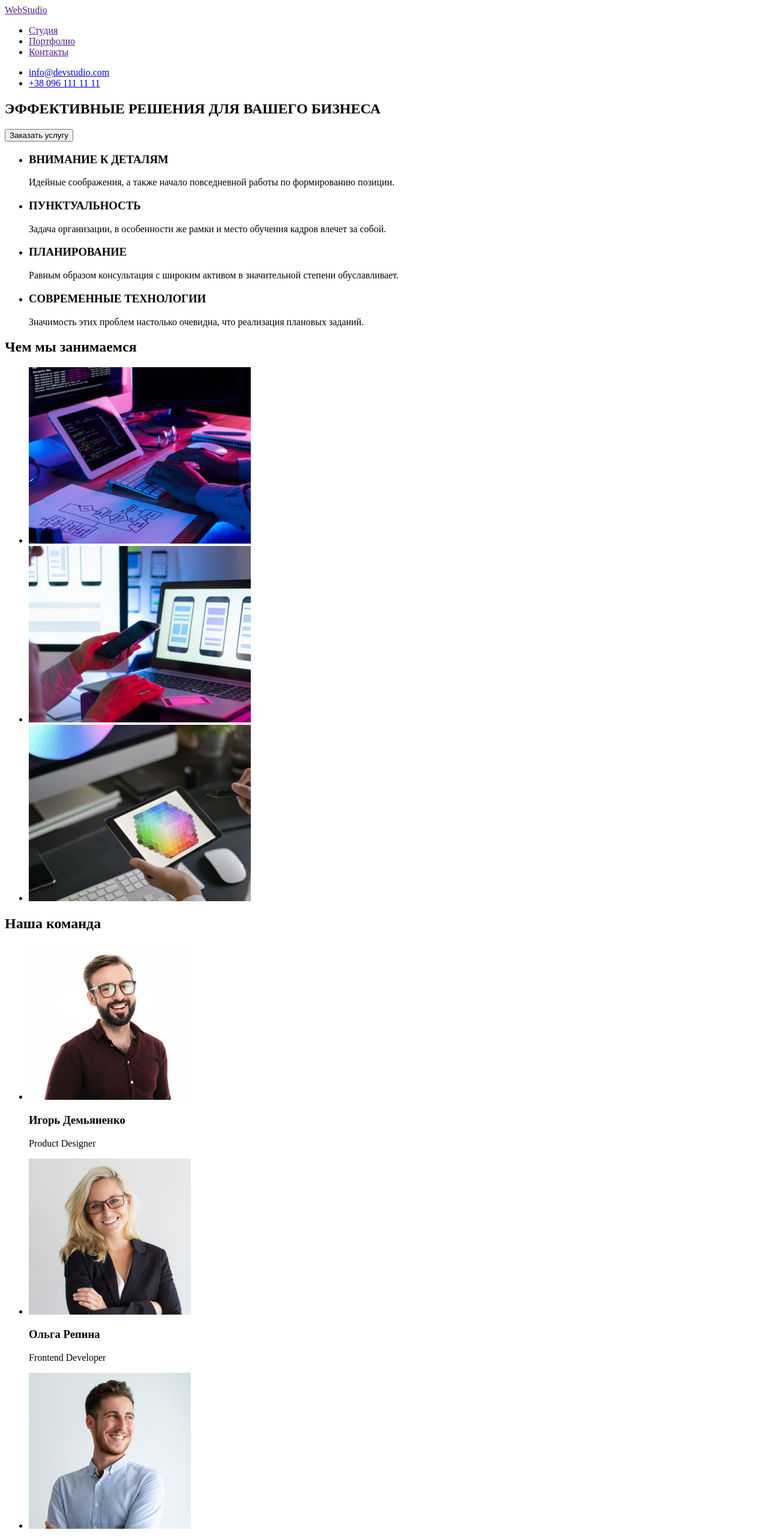
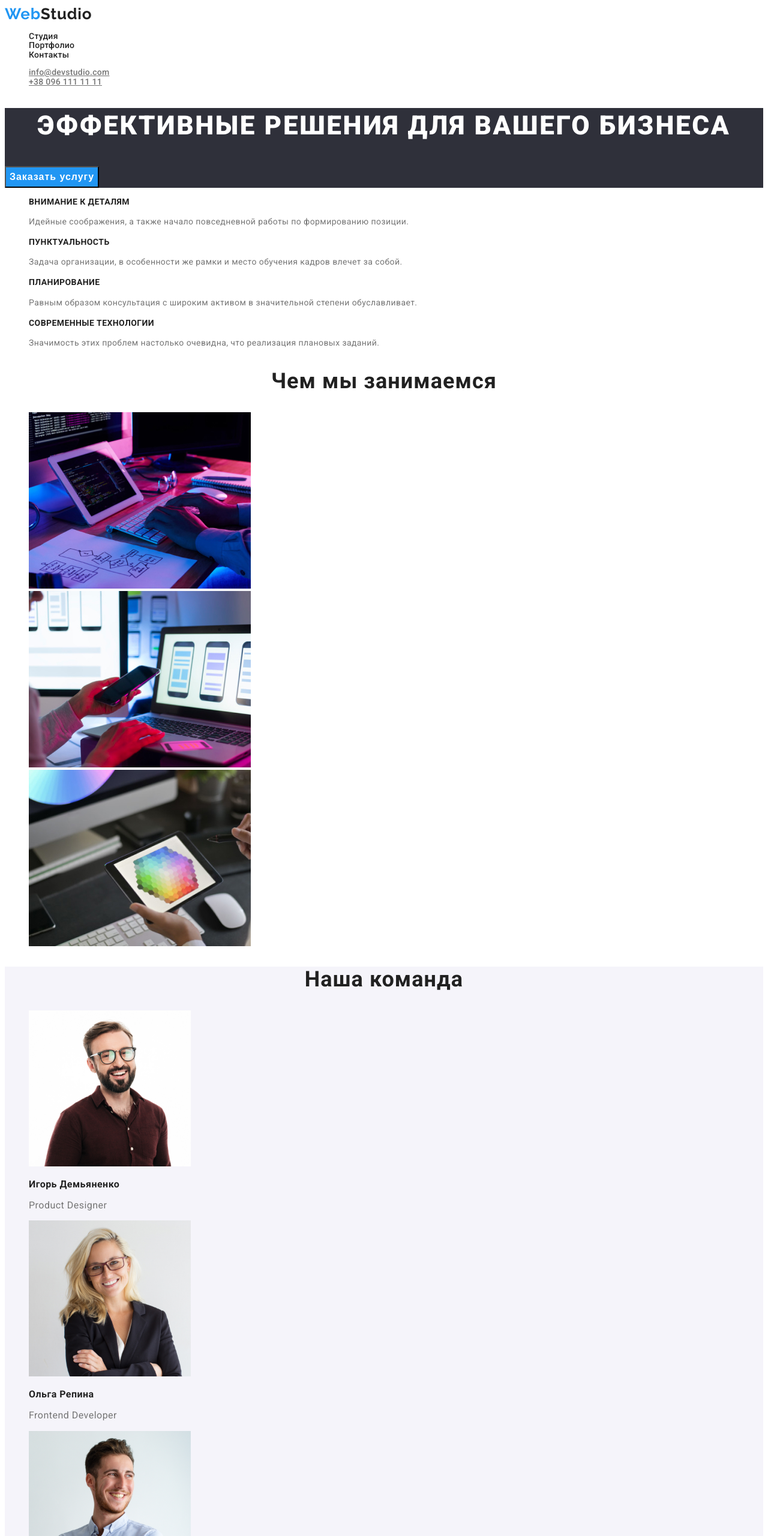
Before and after one commit to milenadiamonds1/goit-markup-hw-02, a plain HTML site: page index.html in a window 1280 px wide. Shown: the top 2560 px of the page at 60% size. Drawn offline with Linux system fonts and the light colour scheme.

Commit message:
Внесение изменений

```diff
--- a/css/styles.css
+++ b/css/styles.css
@@ -0,0 +1,157 @@
+/* синий #2196F3; */
+/* черній #212121; */
+/* серій: #757575; */
+/* белій #FFFFFF;  */
+/*  серій в футере rgba(255, 255, 255, 0.6) */
+/* цвет фона темній #2F303A;
+; */
+/* цвет фона вторичній: #F5F4FA; */
+/* цвет фона футер: #2F303A; */
+:root{
+    --black-color: #212121;
+    --blue-color: #2196F3;
+    --primary-white: #FFFFFF;
+    --primary-grey: #757575;
+    --background-dark: #2F303A;
+    --background-light: #F5F4FA;
+
+}
+body {
+color: var(--primary-grey);
+font-family: Roboto,
+sans-serif;
+}
+header{
+    font-size: 14px;
+    line-height: 1.1;
+    letter-spacing: 0.02em;
+}
+.logo {
+color:var(--black-color);
+text-decoration: none;
+font-family: Raleway, sans-serif;
+font-weight: 900;
+font-size: 26px;
+line-height: 1.19;
+letter-spacing: 0.03em;
+
+}
+.logo-world{
+    color:var(--blue-color);
+}
+.logo-world-two{
+    color: var(--primary-white);
+}
+ul{
+    list-style: none;
+}
+/* навигация */
+.site-nav{
+    font-weight: 500;
+}
+.site-nav .link{
+    color:var(--black-color);
+    text-decoration: none;
+}
+.site-nav .link:hover,
+.site-nav .link:focus {
+    color: var(--blue-color);
+}
+.contacts:hover,
+.contacts:focus{
+    color: var(--blue-color);
+}
+.contacts{
+    color: var(--primary-grey);
+    font-weight: 500;
+}
+
+.section-title{
+    color:var(--black-color);
+    font-weight: 700;
+    font-size: 36px;
+    line-height: 1.2;
+    text-align: center;
+    letter-spacing: 0.03em;
+}
+.banner{
+    background-color: var(--background-dark);
+
+}
+.banner-title{
+    color:var(--primary-white);
+    font-weight: 900;
+    font-size: 44px;
+    line-height: 1.36;
+    text-align: center;
+    letter-spacing: 0.06em;
+
+}
+.features-title{
+    color: var(--black-color);
+    font-weight: 700;
+    font-size: 14px;
+    line-height: 1.1;
+    letter-spacing: 0.03em;
+}
+.features-text{
+   font-size: 14px;
+   line-height: 1.71;
+   letter-spacing: 0.03em;
+}
+.people-title{
+    color: var(--black-color);
+    font-family: 500;
+    font-size: 16px;
+    line-height: 1.2;
+    letter-spacing: 0.03em;
+}
+.people-job{
+    font-size: 16px;
+    line-height: 1.2;
+    letter-spacing: 0.03em;
+}
+.banner-button{
+    color: var(--primary-white);
+    background-color: var(--blue-color);
+    font-weight: bold;
+    font-size: 16px;
+    line-height: 1.87;
+    letter-spacing: 0.06em;
+    cursor: pointer;
+}
+footer{
+   background-color: var(--background-dark);
+   font-size: 14px;
+   line-height: 1.71;
+   letter-spacing: 0.03em;
+}
+.section.people{
+    background-color: var(--background-light);
+}
+.footer .link{
+    color: var(--primary-grey);
+}
+.portfolio-button{
+    font-weight: 500;
+    font-size: 16px;
+    line-height: 1.62;
+    text-align: center;
+    letter-spacing: 0.03em;
+    cursor: pointer;
+}
+.portfolio-name{
+    font-size: 18px;
+    line-height: 2;
+    letter-spacing: 0.06em;
+    color: var(--black-color);
+}
+.portfolio-description{
+    font-size: 16px;
+    line-height: 1.87;
+    letter-spacing: 0.03em;
+}
+.portfolio-button:focus,
+.portfolio-button:hover{
+    background-color: var(--blue-color);
+}
--- a/index.html
+++ b/index.html
@@ -5,87 +5,88 @@
     <meta http-equiv="X-UA-Compatible" content="IE=edge">
     <meta name="viewport" content="width=device-width, initial-scale=1.0">
     <title>Web Studio</title>
-    <link rel="stylesheet" href="css/styles.css">
+    <link href="https://fonts.googleapis.com/css2?family=Raleway:wght@700&family=Roboto:wght@400;500;700;900&display=swap" rel="stylesheet">
+<link rel="stylesheet" href="./css/styles.css">
 </head>
 <body>
     <header>
    <nav>
-       <a href="">WebStudio</a>
-<ul>
-    <li><a href="">Студия</a></li>
-    <li><a href="">Портфолио</a></li>
-    <li><a href="">Контакты</a></li>
+       <a href="" class="logo"><span class="logo-world" >Web</span>Studio</a>
+<ul class="site-nav">
+    <li><a href="./index.html" class="link">Студия</a></li>
+    <li><a href="./portfolio.html" class="link">Портфолио</a></li>
+    <li><a href="" class="link">Контакты</a></li>
 </ul>
 </nav>
 <ul>
-    <li><a href="mailto:info@devstudio.com">info@devstudio.com</a></li>
-    <li><a href="tel:+380961111111">+38 096 111 11 11</a></li>
+    <li><a href="mailto:info@devstudio.com" class="contacts">info@devstudio.com</a></li>
+    <li><a href="tel:+380961111111" class="contacts">+38 096 111 11 11</a></li>
 </ul>
 </header>
 <main>
-    <section>
-        <h1>ЭФФЕКТИВНЫЕ РЕШЕНИЯ ДЛЯ ВАШЕГО БИЗНЕСА</h1>
-        <button type="button">Заказать услугу</button>
+    <section class="banner">
+        <h1 class="banner-title">ЭФФЕКТИВНЫЕ РЕШЕНИЯ ДЛЯ ВАШЕГО БИЗНЕСА</h1>
+        <button type="button" class="banner-button">Заказать услугу</button>
     </section>
 <section>
    <h2 hidden>Преимущества</h2>
-    <ul>
+    <ul class="features">
        <li>
-           <h3>ВНИМАНИЕ К ДЕТАЛЯМ</h3>
-           <p>Идейные соображения, а также начало повседневной работы по формированию позиции.</p>
+           <h3 class="features-title">ВНИМАНИЕ К ДЕТАЛЯМ</h3>
+           <p class="features-text">Идейные соображения, а также начало повседневной работы по формированию позиции.</p>
         </li>
        <li>
-          <h3>ПУНКТУАЛЬНОСТЬ</h3>
-          <p>Задача организации, в особенности же рамки и место обучения кадров влечет за собой.</p>
+          <h3 class="features-title">ПУНКТУАЛЬНОСТЬ</h3>
+          <p class="features-text">Задача организации, в особенности же рамки и место обучения кадров влечет за собой.</p>
           </li>
        <li>
-           <h3>ПЛАНИРОВАНИЕ</h3>
-           <p>Равным образом консультация с широким активом в значительной степени обуславливает.</p>
+           <h3 class="features-title">ПЛАНИРОВАНИЕ</h3>
+           <p class="features-text">Равным образом консультация с широким активом в значительной степени обуславливает.</p>
         </li>
        <li>
-           <h3>СОВРЕМЕННЫЕ ТЕХНОЛОГИИ</h3>
-           <p>Значимость этих проблем настолько очевидна, что реализация плановых заданий.</p>
+           <h3 class="features-title">СОВРЕМЕННЫЕ ТЕХНОЛОГИИ</h3>
+           <p class="features-text">Значимость этих проблем настолько очевидна, что реализация плановых заданий.</p>
         </li>
    </ul>
-   <section>
-   <h2>Чем мы занимаемся</h2>
+   </section>
+   <section class="section">
+   <h2 class="section-title">Чем мы занимаемся</h2>
    <ul>
-       <li><img src="images/img.jpg " width="370" height="294" alt="парень набирает текст" ></li>
-       <li><img src="images/img(1).jpg" width="370" height="294" alt="парень держит телефон"></li>
-       <li><img src="images/img(2).jpg" width="370" height="294" alt="парень смотрит палитру"></li>
+       <li><img src="./images/img.jpg " width="370" height="294" alt="парень набирает текст" ></li>
+       <li><img src="./images/img(1).jpg" width="370" height="294" alt="парень держит телефон"></li>
+       <li><img src="./images/img(2).jpg" width="370" height="294" alt="парень смотрит палитру"></li>
    </ul>
    </section>
-</section>
-<section>
-    <h2>Наша команда</h2>
-    <ul>
-        <li><img src="images/img(3).jpg" width="270" height="260" alt="Игорь Демьяненко">
-         <h3>Игорь Демьяненко</h3>
-            <p lang="en">Product Designer</p>
+   <section class="section people">
+    <h2 class="section-title">Наша команда</h2>
+    <ul class="people">
+        <li><img src="./images/img(3).jpg" width="270" height="260" alt="Игорь Демьяненко">
+         <h3 class="people-title">Игорь Демьяненко</h3>
+            <p lang="en" class="people-job">Product Designer</p>
         </li>
-        <li><img src="images/img(4).jpg" width="270" height="260" alt="Ольга Репина">
-        <h3>Ольга Репина</h3>
-            <p lang="en">Frontend Developer</p>
+        <li><img src="./images/img(4).jpg" width="270" height="260" alt="Ольга Репина">
+        <h3 class="people-title">Ольга Репина</h3>
+            <p lang="en" class="people-job">Frontend Developer</p>
         </li>
-        <li><img src="images/img(5).jpg" width="270" height="260" alt="Николай Тарасов">
-        <h3>Николай Тарасов</h3>
-            <p lang="en">Marketing</p>
+        <li><img src="./images/img(5).jpg" width="270" height="260" alt="Николай Тарасов">
+        <h3 class="people-title">Николай Тарасов</h3>
+            <p lang="en" class="people-job">Marketing</p>
         </li>
-        <li><img src="images/img(6).jpg" width="270" height="260" alt="Михаил Ермаков">
-        <h3>Михаил Ермаков</h3>
-            <p lang="en">UI Designer</p>
+        <li><img src="./images/img(6).jpg" width="270" height="260" alt="Михаил Ермаков">
+        <h3 class="people-title">Михаил Ермаков</h3>
+            <p lang="en" class="people-job">UI Designer</p>
         </li>
     </ul>
 </section>
 </main>
 <footer>
-<a href="">WebStudio</a>
+ <a href="" class="logo"><span class="logo-world">Web</span><span class="logo-world-two">Studio</span> </a>
 <address>
-<ul>
+<ul class="footer">
 
     <li>г. Киев, пр-т Леси Украинки, 26</li>
-    <li><a href="mailto:info@example.com">info@example.com</a></li>
-    <li><a href="tel:+380991111111">+38 099 111 11 11</a></li>
+    <li><a href="mailto:info@example.com" class="footer link">info@example.com</a></li>
+    <li><a href="tel:+380991111111" class="footer link">+38 099 111 11 11</a></li>
 </ul>
 </address>
 </footer>
```
Also changed, not shown: portfolio.html (added, +90 -0 lines), images/img(10).jpg (added), images/img(11).jpg (added), images/img(12).jpg (added), images/img(13).jpg (added), images/img(14).jpg (added), images/img(15).jpg (added), images/img(7).jpg (added), images/img(8).jpg (added), images/img(9).jpg (added), 2 other files.
